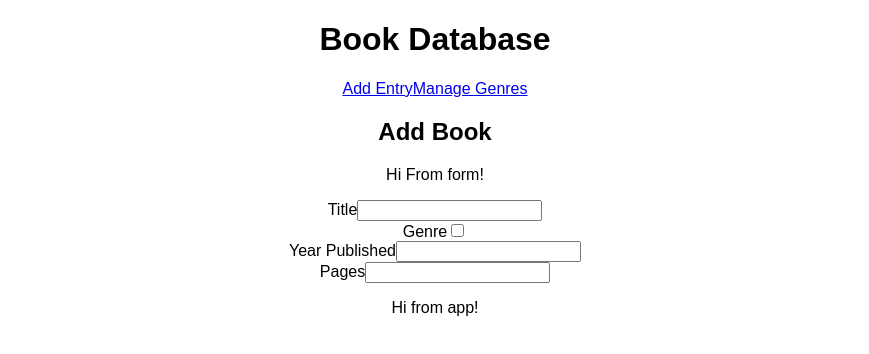
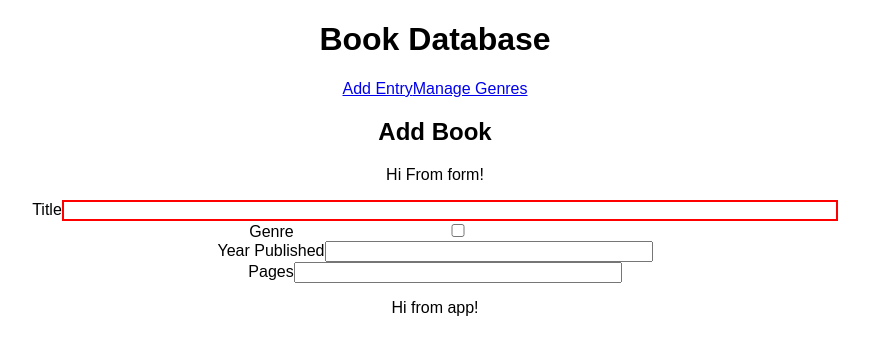
Before and after one commit to sdeda1us/book-manager, a React (Create React App) app: page /#/ in a window 1280 px wide. Shown: the top 354 px of the page, without its empty margins (205-1074 px from the left). Built offline with nearby package versions, Linux system fonts and the light colour scheme.

Commit message:
figured out how to pass styles in form render

```diff
--- a/src/components/AddBook/AddBook.js
+++ b/src/components/AddBook/AddBook.js
@@ -5,13 +5,13 @@ export default function AddBook () {
 
     const formData =
         [
-            {size: "100%", type: "text", label: "Title"},
-            {size: "25%", type: "checkbox", label: "Genre" },
-            {size: "25%", type: "text", label: "Year Published"},
-            {size: "25%", type: "text", label: "Pages"}
+            {style: {width:"60%", border: "2px solid red"}, type: "text", label: "Title"},
+            {style: {width:"25%"}, type: "checkbox", label: "Genre" },
+            {style: {width:"25%"}, type: "text", label: "Year Published"},
+            {style: {width:"25%"}, type: "text", label: "Pages"}
         ];
 
-        //add style objects for fields
+        //TO DO - add style objects for fields
 
     return (
         <div className="book-form">
--- a/src/components/Form/Form.js
+++ b/src/components/Form/Form.js
@@ -9,7 +9,7 @@ export default function Form ({formData}) {
             {JSON.stringify(formData.labels)}
             <form>
                 {formData.map(input =>
-                    <div><label>{input.label}</label><input type={input.type}/></div>
+                    <div><label>{input.label}</label><input type={input.type} style={input.style}/></div>
                     )}
             </form>
         </div>
```
